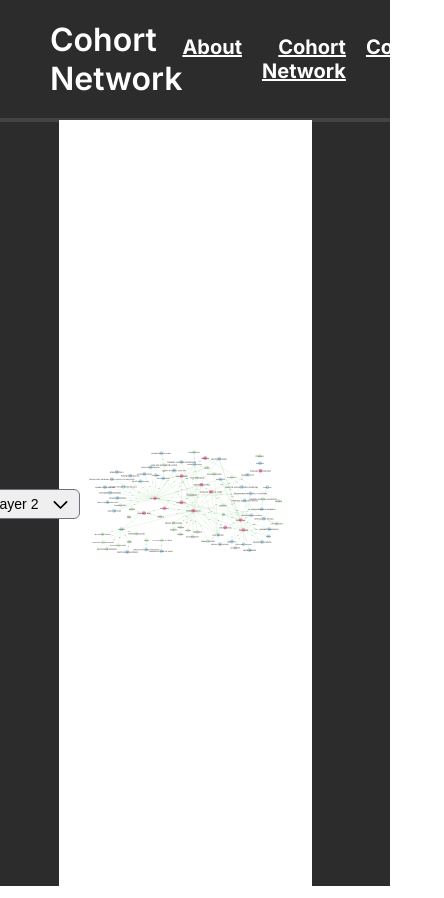
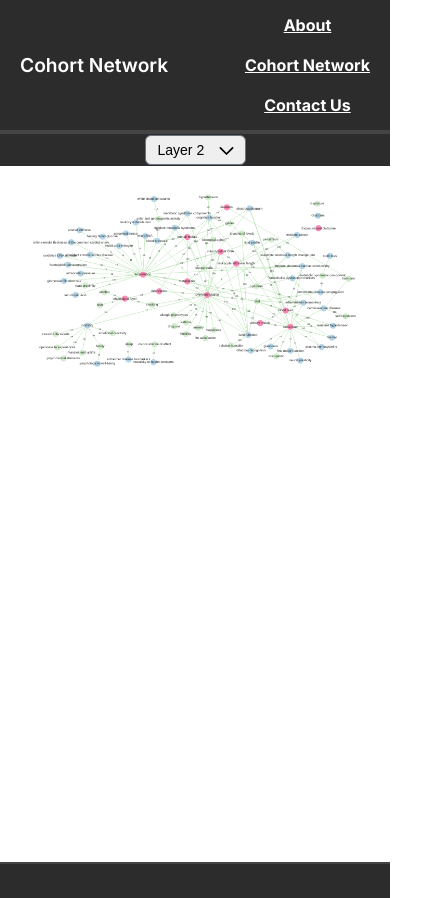
Before and after one commit to dhruvac29/cohort_network, a React (Vite) app: page /cohort-network in a window 390 px wide. Shown: the whole page, 444 px wide, since content can reach past the window. Built offline with nearby package versions, Linux system fonts and the light colour scheme.

Commit message:
Responsiveness is done

```diff
--- a/src/App.css
+++ b/src/App.css
@@ -170,3 +170,75 @@ select {
 .nav-link:hover {
   text-decoration: none;
 }
+
+/* Add responsive styles */
+@media screen and (max-width: 1024px) {
+  .container {
+    grid-template-columns: 20% 60% 20%;
+  }
+
+  .home-container {
+    padding: 10px 50px;
+  }
+
+  .large-text {
+    font-size: 24px;
+  }
+
+  .medium-text {
+    font-size: 20px;
+  }
+}
+
+@media screen and (max-width: 768px) {
+  .header {
+    padding: 15px 20px;
+  }
+
+  .header h1 {
+    font-size: 1.5em;
+  }
+
+  .container {
+    grid-template-columns: 100%;
+  }
+
+  .home-container {
+    padding: 10px 20px;
+  }
+
+  .grid-container {
+    flex-direction: column;
+  }
+
+  .diagram-image {
+    max-width: 100%;
+  }
+
+  .button-group {
+    flex-direction: column;
+    align-items: center;
+  }
+
+  .nav-link {
+    font-size: 16px;
+  }
+}
+
+@media screen and (max-width: 480px) {
+  .header h1 {
+    font-size: 1.2em;
+  }
+
+  .large-text {
+    font-size: 20px;
+  }
+
+  .medium-text {
+    font-size: 18px;
+  }
+
+  .small-text {
+    font-size: 14px;
+  }
+}
--- a/src/Contact.css
+++ b/src/Contact.css
@@ -96,3 +96,51 @@
   position: fixed;
   bottom: 0;
 }
+
+/* Add responsive styles */
+@media screen and (max-width: 1024px) {
+  .contact-container {
+    padding: 40px;
+    height: auto;
+    min-height: calc(100vh - 230px);
+  }
+}
+
+@media screen and (max-width: 768px) {
+  .contact-container {
+    flex-direction: column;
+    padding: 30px;
+    gap: 20px;
+  }
+
+  .contact-info {
+    margin-right: 0;
+    margin-bottom: 20px;
+  }
+
+  .contact-form {
+    width: 100%;
+  }
+
+  .contact-map {
+    width: 100%;
+  }
+}
+
+@media screen and (max-width: 480px) {
+  .contact-container {
+    padding: 20px;
+  }
+
+  .contact-info h2 {
+    font-size: 24px;
+  }
+
+  .contact-info h3 {
+    font-size: 18px;
+  }
+
+  .contact-info p {
+    font-size: 16px;
+  }
+}
```
